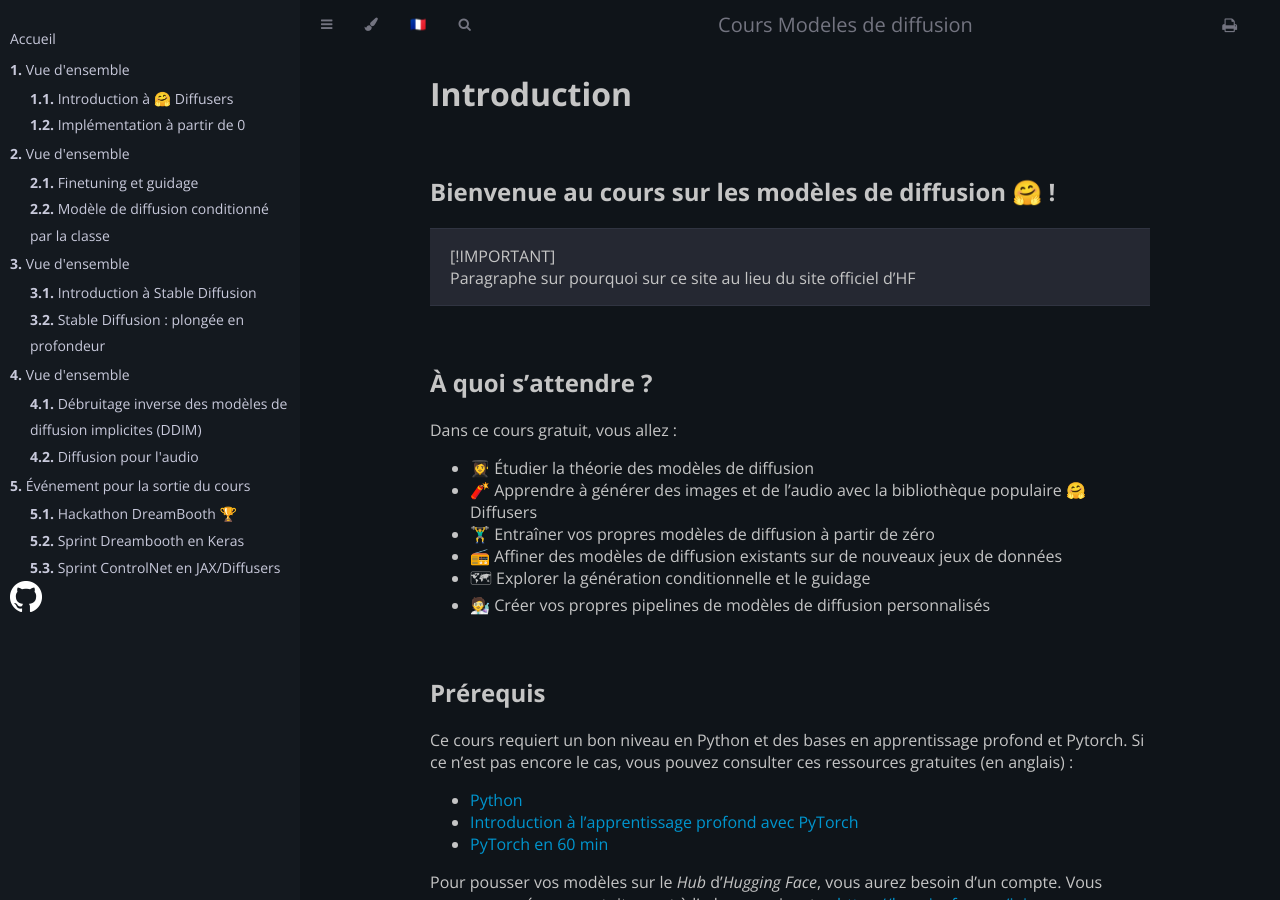
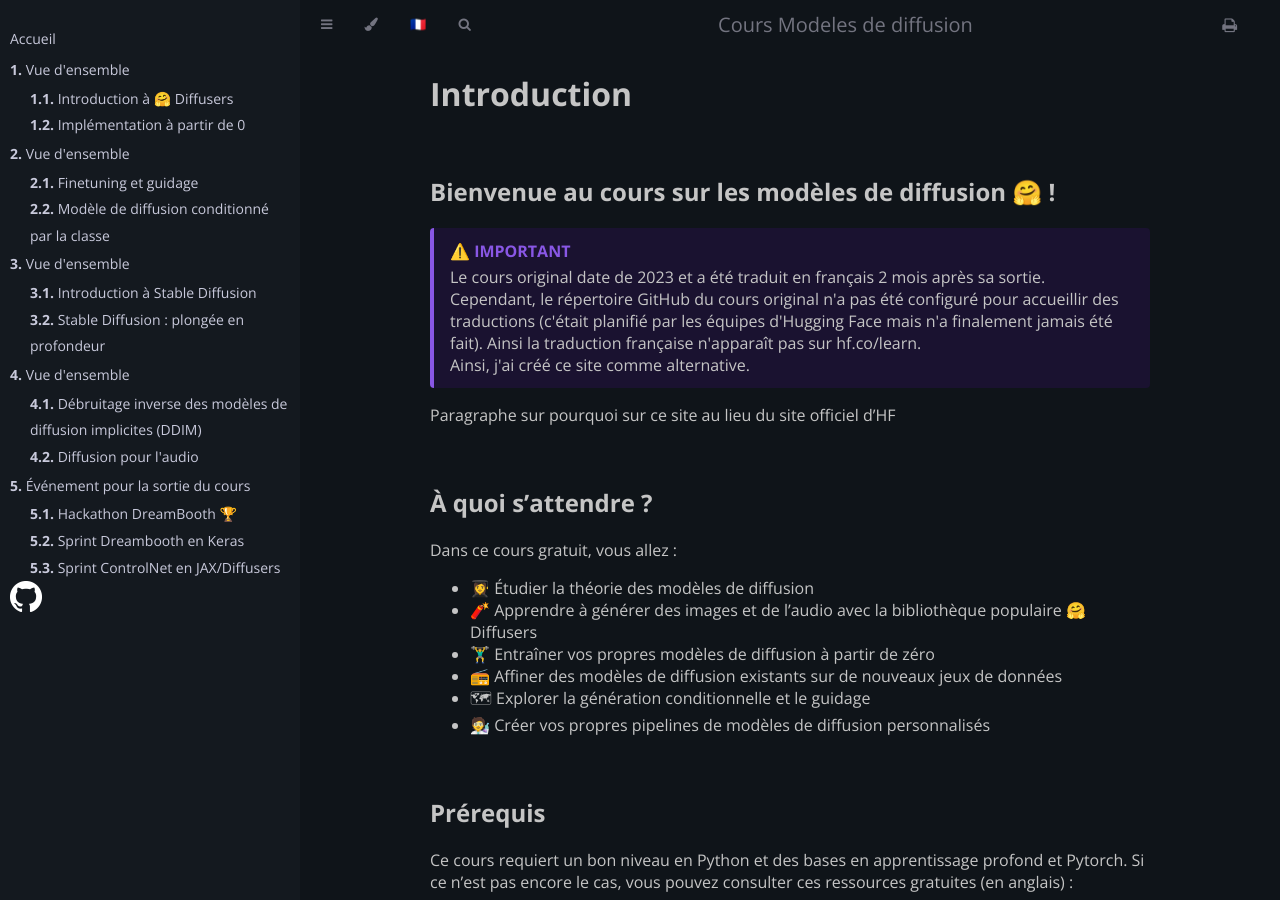
Before and after one commit to lbourdois/diffusion-course, a Jekyll site: the page built from index.md, in a window 1280 px wide and 900 px high. Built offline with Jekyll 4.4.1, drawn with Linux system fonts in a browser that asks for light colours; nearby versions of some CDN libraries.

Commit message:
Update index.md

```diff
--- a/index.md
+++ b/index.md
@@ -6,8 +6,13 @@
 
 ## Bienvenue au cours sur les modèles de diffusion 🤗 !
 
-> [!IMPORTANT]
-> Paragraphe sur pourquoi sur ce site au lieu du site officiel d'HF
+<div style="border-left: 4px solid #8957e5; background-color: #1a1230; padding: 12px 16px; border-radius: 4px; margin: 16px 0;">
+  <strong style="color: #8957e5;">⚠️ IMPORTANT</strong>
+  <p style="margin: 4px 0 0 0;">Le cours original date de 2023 et a été traduit en français 2 mois après sa sortie.<br>
+Cependant, le répertoire GitHub du cours original n'a pas été configuré pour accueillir des traductions (c'était planifié par les équipes d'Hugging Face mais n'a finalement jamais été fait). Ainsi la traduction française n'apparaît pas sur hf.co/learn.<br>
+Ainsi, j'ai créé ce site comme alternative.</p>
+</div>
+Paragraphe sur pourquoi sur ce site au lieu du site officiel d'HF
 
 ## À quoi s'attendre ?
 
```
